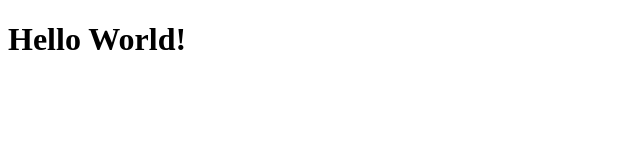
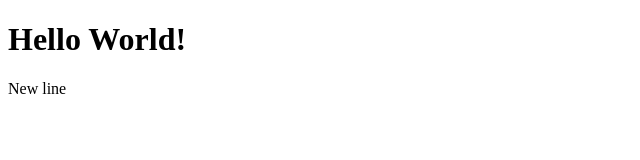
Before and after one commit to DevNitish/webdev_g3, a plain HTML site: page index.html in a window 1280 px wide. Shown: the full height of the page, 0-640 px from the left. Drawn offline with Linux system fonts and the light colour scheme.

Commit message:
added new line

```diff
--- a/index.html
+++ b/index.html
@@ -7,5 +7,6 @@
 </head>
 <body>
     <h1>Hello World!</h1>
+    <p>New line</p>
 </body>
 </html>
```
Also changed, not shown: about.html (+1 -0 lines).
